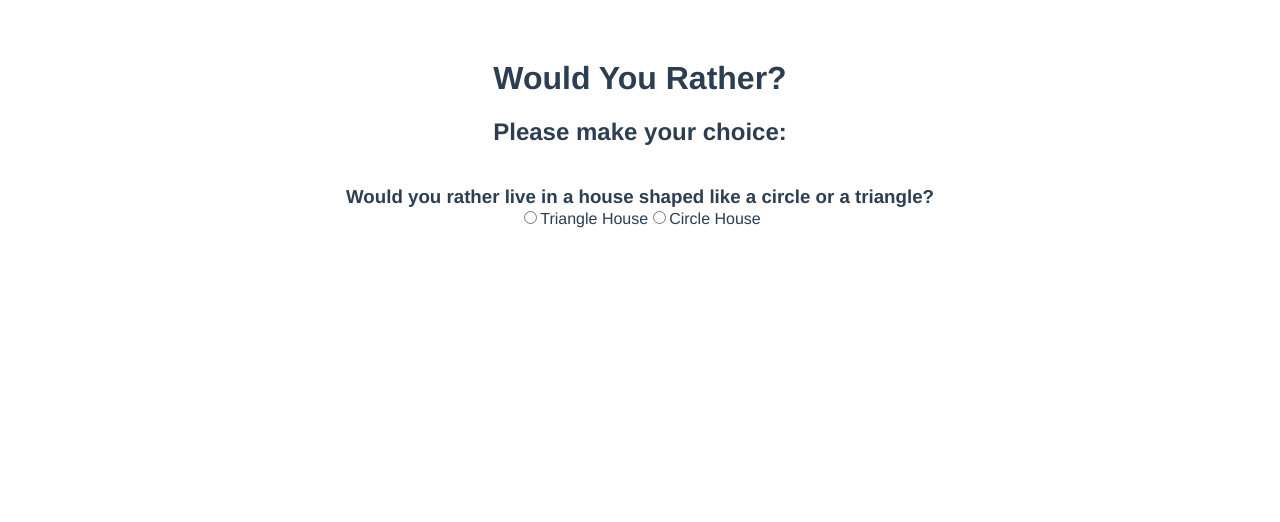
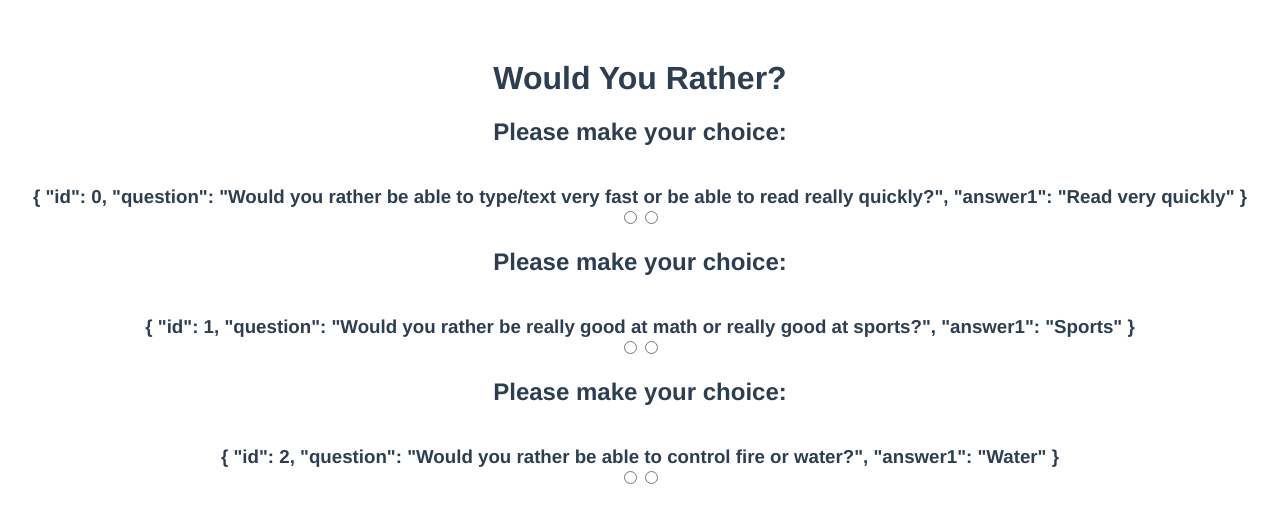
Before and after one commit to GorbulasDev/would-you-rather-questions, a Vue app: page / in a window 1280 px wide. Shown: the top 522 px of the page. Built offline with nearby package versions, Linux system fonts and the light colour scheme.

Commit message:
add files (WIP)

```diff
--- a/src/App.vue
+++ b/src/App.vue
@@ -2,37 +2,59 @@
 <div id="app">
   <h1>Would You Rather?</h1>
 
-  <!-- We are inside WouldYouRather, thus using its props as values. -->
-  <would-you-rather
+  <!-- We are inside WouldYouRatherQuestion, thus using its props as values -->
+  <!-- We are iterating over each question and displaying them accordingly, with their props and values -->
+  <would-you-rather-question
+    v-for="wyrQuestion in questions"
     v-bind:question="wyrQuestion"
-    v-bind:answer1="wyrAnswer1"
-    v-bind:answer2="wyrAnswer2"
+    v-bind:answer1="answer1"
+    v-bind:answer2="answer2"
     v-on:answer-changed="answerChanged">
-  </would-you-rather>
+  </would-you-rather-question>
 
+  <!-- Placeholder that displays what the user selected as the option -->
   <p>{{ userSelectionMessage }}</p>
 </div>
 </template>
 
 <script>
-import WouldYouRather from './components/WouldYouRather.vue'
+// Import the Child component into the main application
+import WouldYouRatherQuestion from './components/WouldYouRatherQuestion.vue'
 
 export default {
   name: 'App',
   components: {
-    WouldYouRather
+    WouldYouRatherQuestion
   },
-  // Local state.
+  // Questions to ask the user (3 total questions), with 2 choices
   data() {
     return {
-      wyrQuestion: 'Would you rather live in a house shaped like a circle or a triangle?',
-      wyrAnswer1: 'Triangle House',
-      wyrAnswer2: 'Circle House',
-      userSelectionMessage: ''
+      questions: [
+      // First question, with choices offered
+      {
+        id: 0,
+        question: 'Would you rather be able to type/text very fast or be able to read really quickly?',
+        answer1: 'Type/Text very fast',
+        answer1: 'Read very quickly',
+      },
+      // Second question, with choices offered
+      {
+        id: 1,
+        question: 'Would you rather be really good at math or really good at sports?',
+        answer1: 'Math',
+        answer1: 'Sports',
+      },
+      // Third question, with choices offered
+      {
+        id: 2,
+        question: 'Would you rather be able to control fire or water?',
+        answer1: 'Fire',
+        answer1: 'Water',
+      }]
     }
   },
   methods: {
-    // Accept the Child's object.
+    // Accept the Child's object payload
     answerChanged(choice) {
       this.userSelectionMessage = `Thanks! You chose ${choice}!`
     }
@@ -40,6 +62,7 @@ export default {
 }
 </script>
 
+<!-- The style is applied globally to the app -->
 <style>
 #app {
   font-family: Avenir, Helvetica, Arial, sans-serif;
--- a/src/components/WouldYouRather.vue
+++ b/src/components/WouldYouRatherQuestion.vue
@@ -2,19 +2,23 @@
   <div class="hello">
     <h2>Please make your choice:</h2>
 
+    <!-- The question itself -->
     <h3>{{ question }}</h3>
 
+    <!-- The first choice the user is offered -->
     <input type="radio" v-model="choice" v-bind:value="answer1" v-on:change="choiceMade">
     <label>{{ answer1 }}</label>
 
+    <!-- The second choice the user is offered -->
     <input type="radio" v-model="choice" v-bind:value="answer2" v-on:change="choiceMade">
     <label>{{ answer2 }}</label>
   </div>
 </template>
 
 <script>
+// The props which are used by the parent component
 export default {
-  name: 'WouldYouRather',
+  name: 'WouldYouRatherQuestion',
   emits: ['answer-changed'],
   props: {
     question: String,
@@ -22,12 +26,12 @@ export default {
     answer2: String
   },
   data() {
-  // Local state.
     return {
       choice: ''
     }
   },
   methods: {
+    // Sends the payload response to the parent component
     choiceMade() {
       this.$emit('answer-changed', this.choice)
     }
@@ -35,6 +39,7 @@ export default {
 }
 </script>
 
+<!-- Style below is only for this component -->
 <style scoped>
 h3 {
   margin: 40px 0 0;
```
